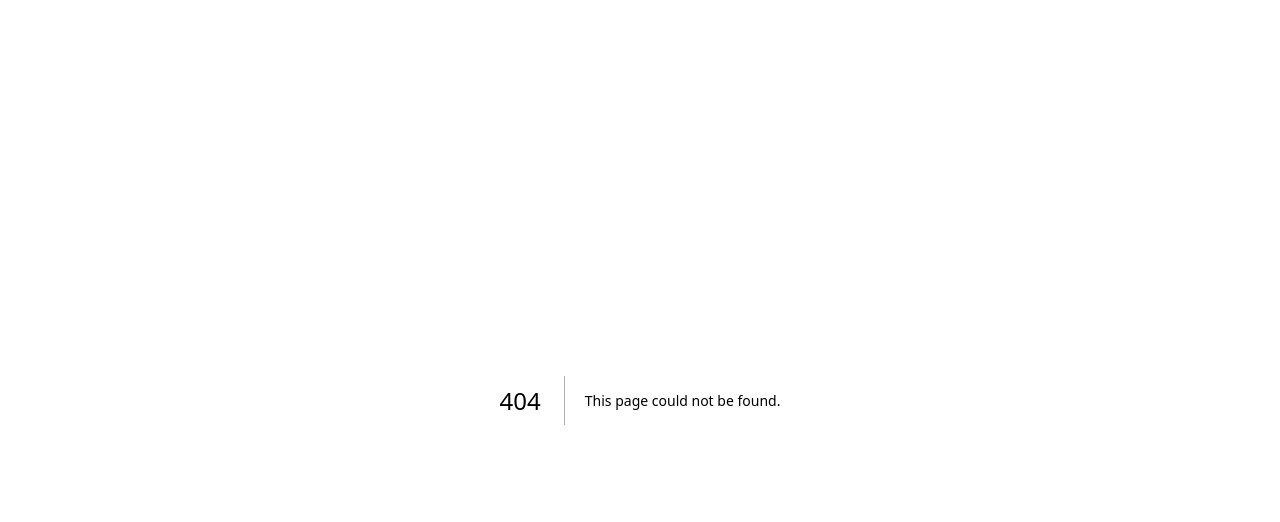
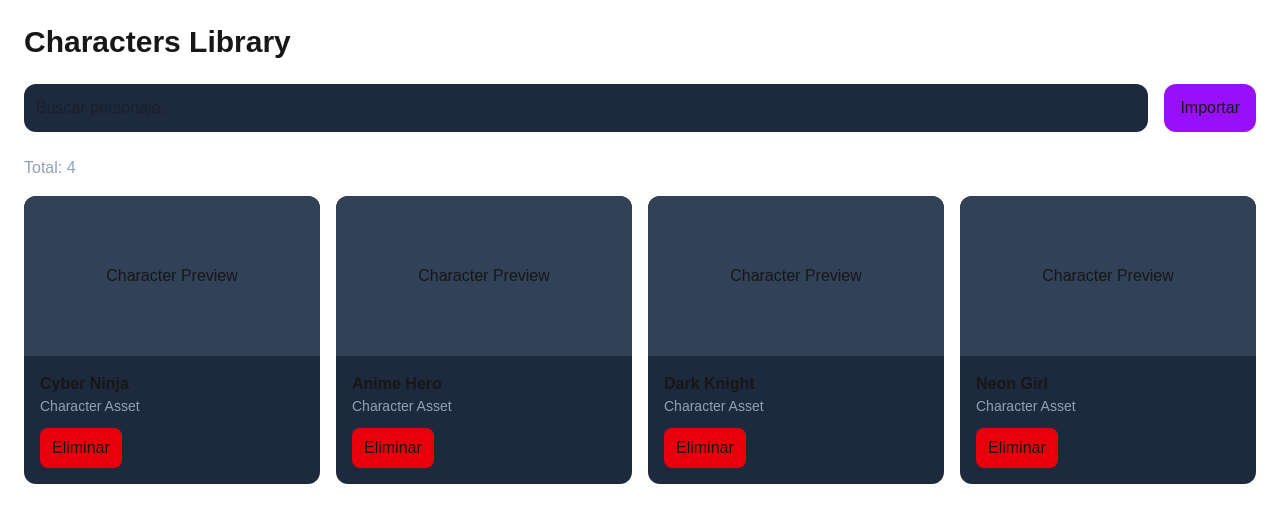
Before and after one commit to themeforge-studio/themeforge-ai-studio, a Next.js app in the folder themeforge-app/: page /assets/characters in a window 1280 px wide. Before the commit this address had no page. Shown: the top 522 px of the page. Built offline with nearby package versions, Linux system fonts and the light colour scheme.

Commit message:
Fase 18-9 Asset Studio completed

```diff
--- /dev/null
+++ b/themeforge-app/app/assets/characters/page.tsx
@@ -0,0 +1,222 @@
+"use client";
+
+import {
+  useState,
+  useRef,
+  useEffect,
+} from "react";
+
+export default function CharactersPage() {
+
+  const [search, setSearch] = useState("");
+
+  const fileInputRef =
+  useRef<HTMLInputElement>(null);
+
+  const [characters, setCharacters] =
+  useState<
+    {
+      id: number;
+      name: string;
+      image?: string;
+    }[]
+  >([
+    {
+      id: 1,
+      name: "Cyber Ninja",
+    },
+    {
+      id: 2,
+      name: "Anime Hero",
+    },
+    {
+      id: 3,
+      name: "Dark Knight",
+    },
+    {
+      id: 4,
+      name: "Neon Girl",
+    },
+  ]);
+
+  useEffect(() => {
+
+  const savedCharacters =
+    localStorage.getItem(
+      "themeforge-characters"
+    );
+
+  if (savedCharacters) {
+
+    setCharacters(
+      JSON.parse(
+        savedCharacters
+      )
+    );
+
+  }
+
+}, []);
+
+useEffect(() => {
+
+  localStorage.setItem(
+    "themeforge-characters",
+    JSON.stringify(
+      characters
+    )
+  );
+
+}, [characters]);
+
+  const filteredCharacters =
+    characters.filter((character) =>
+      character.name
+        .toLowerCase()
+        .includes(
+          search.toLowerCase()
+        )
+    );
+
+  return (
+    <div className="p-6">
+
+      <h1 className="text-3xl font-bold mb-6">
+        Characters Library
+      </h1>
+
+      <div className="flex justify-between gap-4 mb-6">
+
+        <input
+          type="text"
+          placeholder="Buscar personaje..."
+          value={search}
+          onChange={(e) =>
+            setSearch(e.target.value)
+          }
+          className="flex-1 bg-slate-800 rounded-xl p-3"
+        />
+
+        <>
+        <input
+            ref={fileInputRef}
+            type="file"
+            accept="image/*"
+            className="hidden"
+            onChange={(event) => {
+
+            const file =
+                event.target.files?.[0];
+
+            if (!file) return;
+
+            console.log(
+                "CHARACTER IMPORTADO:",
+                file.name
+            );
+
+            const reader = new FileReader();
+
+            reader.onload = () => {
+
+            const base64Image =
+                reader.result as string;
+
+            setCharacters((current) => [
+                {
+                id: Date.now(),
+                name: file.name,
+                image: base64Image,
+                },
+                ...current,
+            ]);
+
+            };
+
+            reader.readAsDataURL(file);
+
+            }}
+        />
+
+        <button
+            onClick={() =>
+            fileInputRef.current?.click()
+            }
+            className="bg-purple-600 px-4 py-3 rounded-xl"
+        >
+            Importar
+        </button>
+        </>
+
+      </div>
+
+      <p className="mb-4 text-slate-400">
+        Total: {filteredCharacters.length}
+      </p>
+
+      <div className="grid grid-cols-4 gap-4">
+
+        {filteredCharacters.map((character) => (
+
+          <div
+            key={character.id}
+            className="bg-slate-800 rounded-xl overflow-hidden"
+          >
+
+            <div className="h-40 bg-slate-700">
+
+              {character.image ? (
+
+                <img
+                src={character.image}
+                alt={character.name}
+                className="w-full h-full object-cover"
+            />
+
+            ) : (
+
+            <div className="h-full flex items-center justify-center">
+              Character Preview
+            </div>
+
+              )}
+
+            </div>
+
+            <div className="p-4">
+
+              <h3 className="font-bold">
+                {character.name}
+              </h3>
+
+              <p className="text-slate-400 text-sm">
+                Character Asset
+              </p>
+
+              <button
+                onClick={() => {
+
+                    setCharacters((current) =>
+                    current.filter(
+                        (item) =>
+                        item.id !== character.id
+                    )
+                    );
+
+                }}
+                className="mt-3 bg-red-600 px-3 py-2 rounded-lg"
+                >
+                Eliminar
+                </button>
+
+            </div>
+
+          </div>
+
+        ))}
+
+      </div>
+
+    </div>
+  );
+}
--- a/themeforge-app/app/assets/page.tsx
+++ b/themeforge-app/app/assets/page.tsx
@@ -36,7 +36,11 @@ export default function AssetsPage() {
           </p>
         </Link>
 
-        <div className="bg-slate-800 p-6 rounded-xl">
+        <Link
+          href="/assets/characters"
+          className="bg-slate-800 p-6 rounded-xl block hover:bg-slate-700 transition"
+        >
+
           <h2 className="text-xl font-bold">
             Characters
           </h2>
@@ -44,9 +48,14 @@ export default function AssetsPage() {
           <p className="text-slate-400 mt-2">
             Manage characters
           </p>
-        </div>
 
-        <div className="bg-slate-800 p-6 rounded-xl">
+        </Link>
+
+        <Link
+          href="/assets/widgets"
+          className="bg-slate-800 p-6 rounded-xl block hover:bg-slate-700 transition"
+        >
+
           <h2 className="text-xl font-bold">
             Widgets
           </h2>
@@ -54,7 +63,8 @@ export default function AssetsPage() {
           <p className="text-slate-400 mt-2">
             Manage widgets
           </p>
-        </div>
+
+        </Link>
 
       </div>
 
--- /dev/null
+++ b/themeforge-app/app/assets/widgets/page.tsx
@@ -0,0 +1,222 @@
+"use client";
+
+import {
+  useState,
+  useRef,
+  useEffect,
+} from "react";
+
+export default function WidgetsPage() {
+
+  const [search, setSearch] = useState("");
+
+  const fileInputRef =
+  useRef<HTMLInputElement>(null);
+
+  const [widgets, setWidgets] =
+    useState<
+        {
+        id: number;
+        name: string;
+        image?: string;
+        }[]
+    >([
+    {
+      id: 1,
+      name: "Clock Widget",
+    },
+    {
+      id: 2,
+      name: "Weather Widget",
+    },
+    {
+      id: 3,
+      name: "Music Widget",
+    },
+    {
+      id: 4,
+      name: "Calendar Widget",
+    },
+  ]);
+
+  useEffect(() => {
+
+  const savedWidgets =
+    localStorage.getItem(
+      "themeforge-widgets"
+    );
+
+  if (savedWidgets) {
+
+    setWidgets(
+      JSON.parse(
+        savedWidgets
+      )
+    );
+
+  }
+
+}, []);
+
+useEffect(() => {
+
+  localStorage.setItem(
+    "themeforge-widgets",
+    JSON.stringify(
+      widgets
+    )
+  );
+
+}, [widgets]);
+
+  const filteredWidgets =
+    widgets.filter((widget) =>
+      widget.name
+        .toLowerCase()
+        .includes(
+          search.toLowerCase()
+        )
+    );
+
+  return (
+    <div className="p-6">
+
+      <h1 className="text-3xl font-bold mb-6">
+        Widgets Library
+      </h1>
+
+      <div className="flex justify-between gap-4 mb-6">
+
+        <input
+          type="text"
+          placeholder="Buscar widget..."
+          value={search}
+          onChange={(e) =>
+            setSearch(e.target.value)
+          }
+          className="flex-1 bg-slate-800 rounded-xl p-3"
+        />
+
+        <>
+        <input
+            ref={fileInputRef}
+            type="file"
+            accept="image/*"
+            className="hidden"
+            onChange={(event) => {
+
+            const file =
+                event.target.files?.[0];
+
+            if (!file) return;
+
+            console.log(
+                "WIDGET IMPORTADO:",
+                file.name
+            );
+
+            const reader = new FileReader();
+
+            reader.onload = () => {
+
+            const base64Image =
+                reader.result as string;
+
+            setWidgets((current) => [
+                {
+                id: Date.now(),
+                name: file.name,
+                image: base64Image,
+                },
+                ...current,
+            ]);
+
+            };
+
+            reader.readAsDataURL(file);
+
+            }}
+        />
+
+        <button
+            onClick={() =>
+            fileInputRef.current?.click()
+            }
+            className="bg-purple-600 px-4 py-3 rounded-xl"
+        >
+            Importar
+        </button>
+        </>
+
+      </div>
+
+      <p className="mb-4 text-slate-400">
+        Total: {filteredWidgets.length}
+      </p>
+
+      <div className="grid grid-cols-4 gap-4">
+
+        {filteredWidgets.map((widget) => (
+
+          <div
+            key={widget.id}
+            className="bg-slate-800 rounded-xl overflow-hidden"
+          >
+
+            <div className="h-40 bg-slate-700">
+
+                {widget.image ? (
+
+                    <img
+                    src={widget.image}
+                    alt={widget.name}
+                    className="w-full h-full object-cover"
+                    />
+
+                ) : (
+
+                    <div className="h-full flex items-center justify-center">
+                    Widget Preview
+                    </div>
+
+                )}
+
+                </div>
+
+            <div className="p-4">
+
+              <h3 className="font-bold">
+                {widget.name}
+              </h3>
+
+              <p className="text-slate-400 text-sm">
+                Widget Asset
+              </p>
+
+              <button
+                onClick={() => {
+
+                    setWidgets((current) =>
+                    current.filter(
+                        (item) =>
+                        item.id !== widget.id
+                    )
+                    );
+
+                }}
+                className="mt-3 bg-red-600 px-3 py-2 rounded-lg"
+                >
+                Eliminar
+                </button>
+
+            </div>
+
+          </div>
+
+        ))}
+
+      </div>
+
+    </div>
+  );
+}
```
